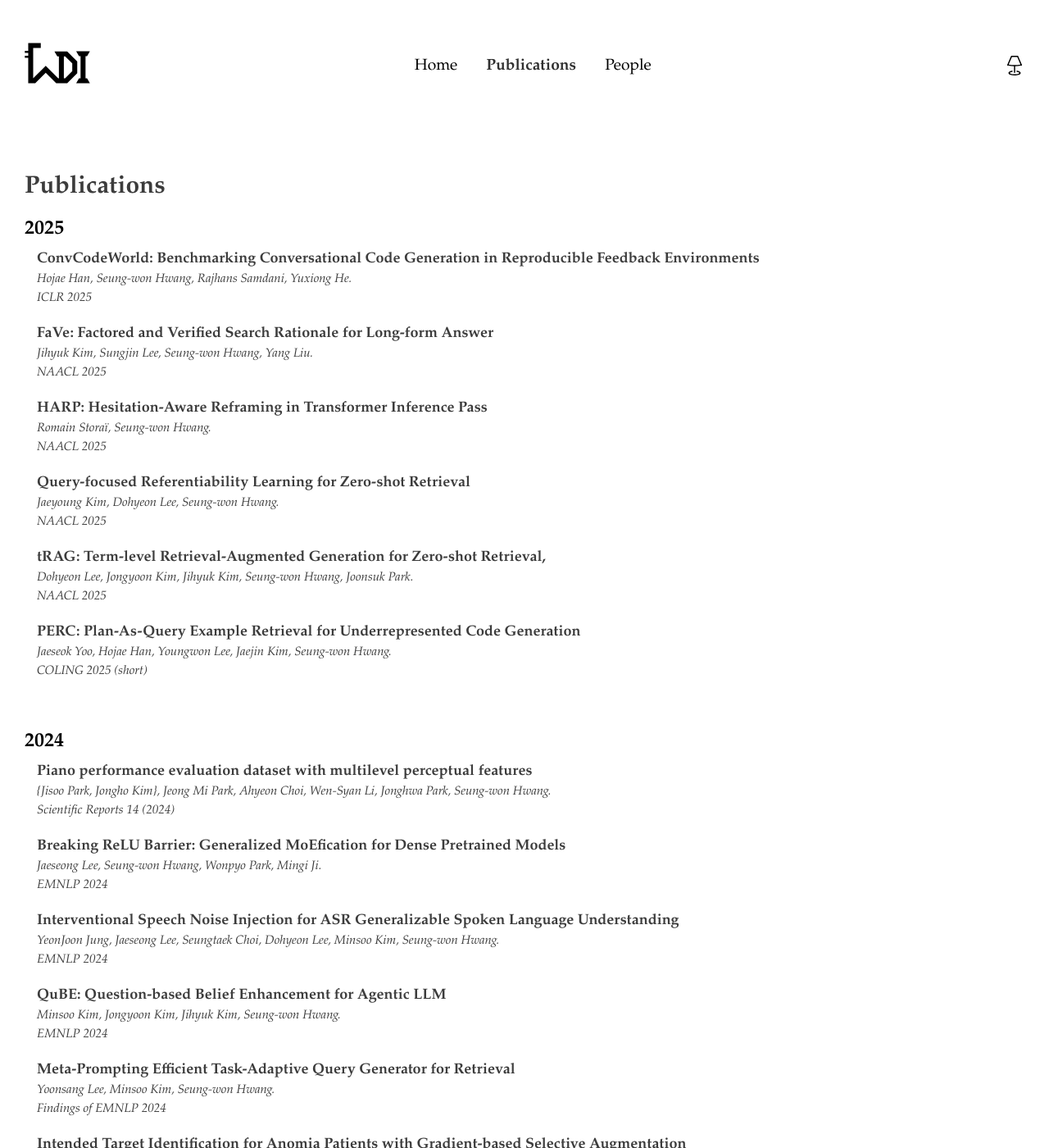
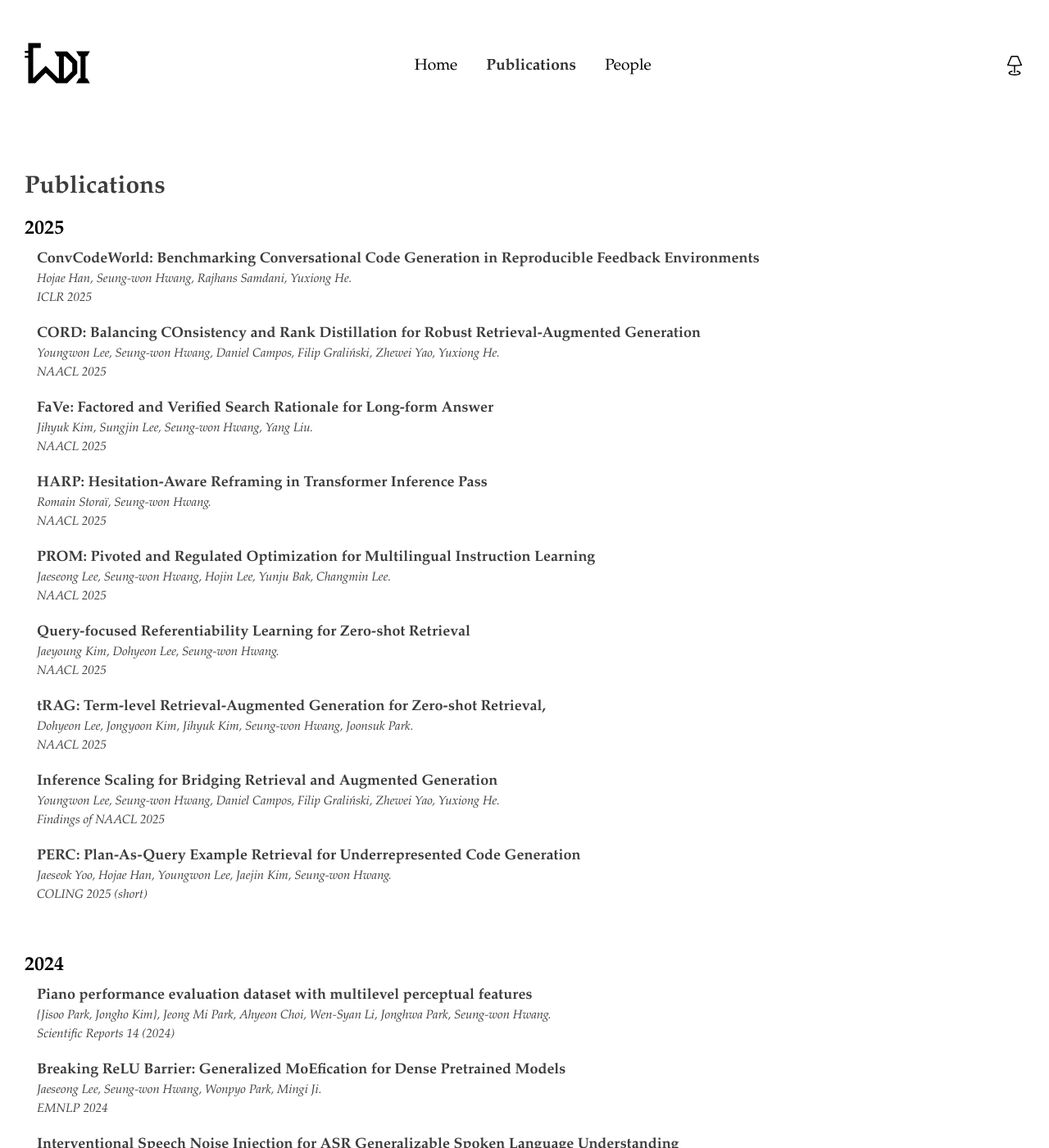
Before and after one commit to ldilab/ldilab.github.io, a Jekyll site: the page built from publications.html, in a window 1280 px wide and 1400 px high. Shown: the whole window at 82% size. Built offline with Jekyll 4.4.1, drawn with Linux system fonts in a browser that asks for light colours.

Commit message:
added NAACL and Findings publications

```diff
--- a/_data/publications.yml
+++ b/_data/publications.yml
@@ -3,11 +3,17 @@
   - title: 'ConvCodeWorld: Benchmarking Conversational Code Generation in Reproducible Feedback Environments'
     authors: 'Hojae Han, Seung-won Hwang, Rajhans Samdani, Yuxiong He'
     venue: ICLR 2025
+  - title: 'CORD: Balancing COnsistency and Rank Distillation for Robust Retrieval-Augmented Generation'
+    authors: 'Youngwon Lee, Seung-won Hwang, Daniel Campos, Filip Graliński, Zhewei Yao, Yuxiong He'
+    venue: NAACL 2025
   - title: 'FaVe: Factored and Verified Search Rationale for Long-form Answer'
     authors: 'Jihyuk Kim, Sungjin Lee, Seung-won Hwang, Yang Liu'
     venue: NAACL 2025
   - title: 'HARP: Hesitation-Aware Reframing in Transformer Inference Pass'
     authors: 'Romain Storaï, Seung-won Hwang'
+    venue: NAACL 2025
+  - title: 'PROM: Pivoted and Regulated Optimization for Multilingual Instruction Learning'
+    authors: 'Jaeseong Lee, Seung-won Hwang, Hojin Lee, Yunju Bak, Changmin Lee'
     venue: NAACL 2025
   - title: 'Query-focused Referentiability Learning for Zero-shot Retrieval'
     authors: Jaeyoung Kim, Dohyeon Lee, Seung-won Hwang
@@ -15,6 +21,9 @@
   - title: 'tRAG: Term-level Retrieval-Augmented Generation for Zero-shot Retrieval,'
     authors: Dohyeon Lee, Jongyoon Kim, Jihyuk Kim, Seung-won Hwang, Joonsuk Park
     venue: NAACL 2025
+  - title: 'Inference Scaling for Bridging Retrieval and Augmented Generation'
+    authors: 'Youngwon Lee, Seung-won Hwang, Daniel Campos, Filip Graliński, Zhewei Yao, Yuxiong He'
+    venue: Findings of NAACL 2025
   - title: 'PERC: Plan-As-Query Example Retrieval for Underrepresented Code Generation'
     authors: 'Jaeseok Yoo, Hojae Han, Youngwon Lee, Jaejin Kim, Seung-won Hwang'
     venue: COLING 2025 (short)
```
